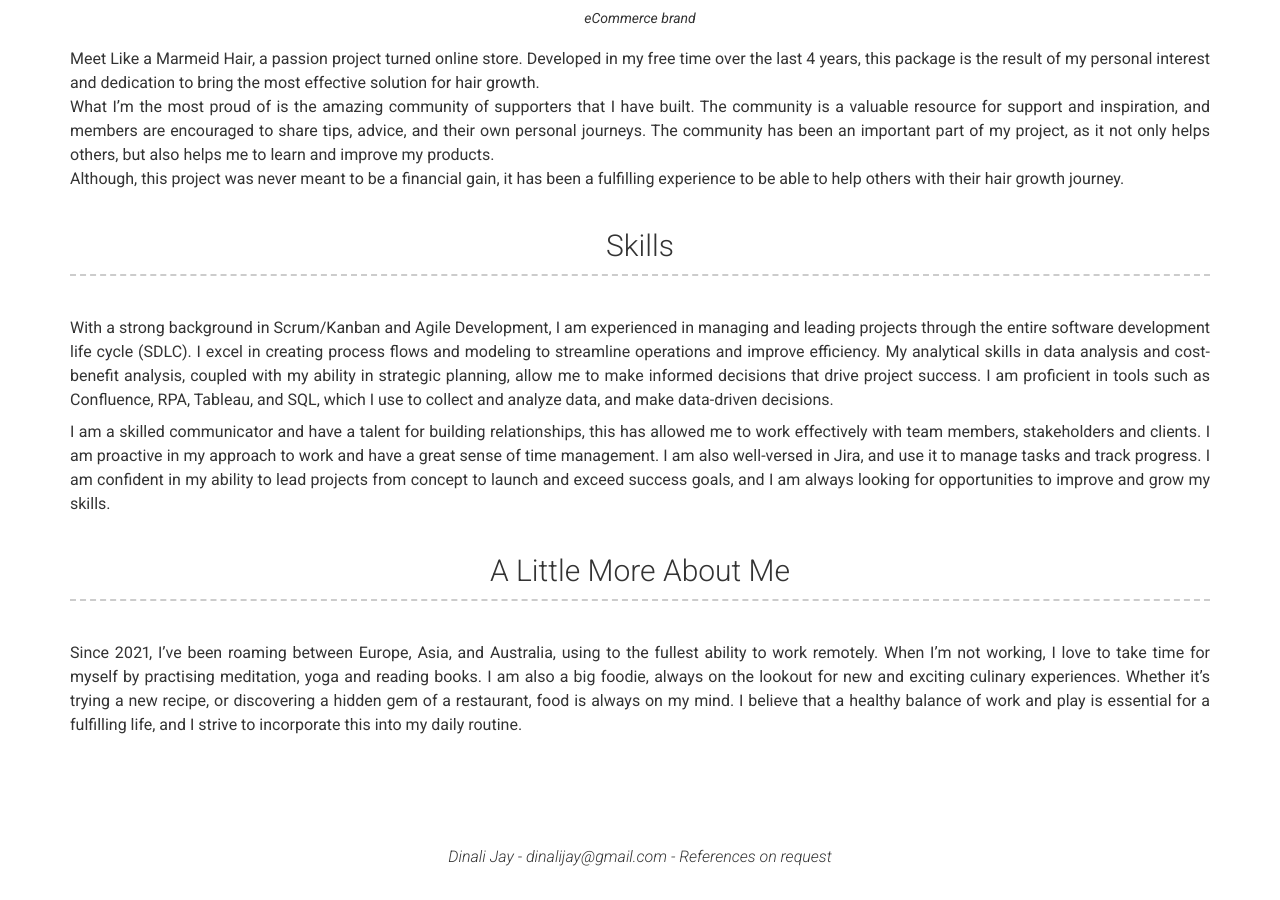
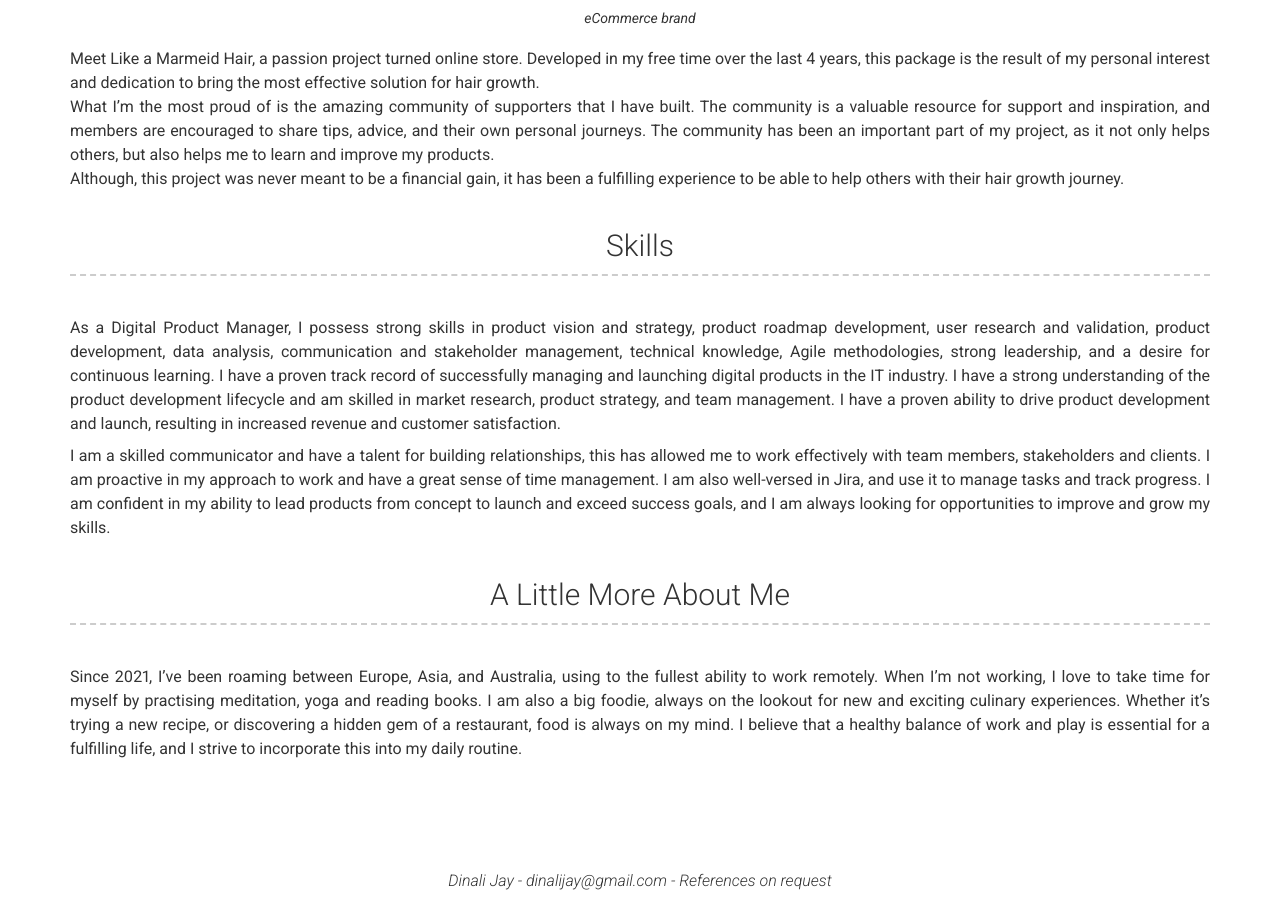
Before and after one commit to dontgimmedrama/dinali, a Jekyll site: the page built from index.md, in a window 1280 px wide and 900 px high, scrolled down 3908 px. Built offline with Jekyll 4.4.1, drawn with Linux system fonts in a browser that asks for light colours; nearby versions of some CDN libraries; before the commit the page ends 4784 px from its top, so only the background shows below that.

Commit message:
Add files via upload

```diff
--- a/_config.yml
+++ b/_config.yml
@@ -227,9 +227,9 @@ content:
   - title: Skills
     layout: text
     content: | # this will include new lines to allow paragraphs
-      With a strong background in Scrum/Kanban and Agile Development, I am experienced in managing and leading projects through the entire software development life cycle (SDLC). I excel in creating process flows and modeling to streamline operations and improve efficiency. My analytical skills in data analysis and cost-benefit analysis, coupled with my ability in strategic planning, allow me to make informed decisions that drive project success. I am proficient in tools such as Confluence, RPA, Tableau, and SQL, which I use to collect and analyze data, and make data-driven decisions.
+      As a Digital Product Manager, I possess strong skills in product vision and strategy, product roadmap development, user research and validation, product development, data analysis, communication and stakeholder management, technical knowledge, Agile methodologies, strong leadership, and a desire for continuous learning. I have a proven track record of successfully managing and launching digital products in the IT industry. I have a strong understanding of the product development lifecycle and am skilled in market research, product strategy, and team management. I have a proven ability to drive product development and launch, resulting in increased revenue and customer satisfaction.
 
-      I am a skilled communicator and have a talent for building relationships, this has allowed me to work effectively with team members, stakeholders and clients. I am proactive in my approach to work and have a great sense of time management. I am also well-versed in Jira, and use it to manage tasks and track progress. I am confident in my ability to lead projects from concept to launch and exceed success goals, and I am always looking for opportunities to improve and grow my skills.
+      I am a skilled communicator and have a talent for building relationships, this has allowed me to work effectively with team members, stakeholders and clients. I am proactive in my approach to work and have a great sense of time management. I am also well-versed in Jira, and use it to manage tasks and track progress. I am confident in my ability to lead products from concept to launch and exceed success goals, and I am always looking for opportunities to improve and grow my skills.
   - title: A Little More About Me
     layout: text
     content: | # this will include new lines to allow paragraphs
```
